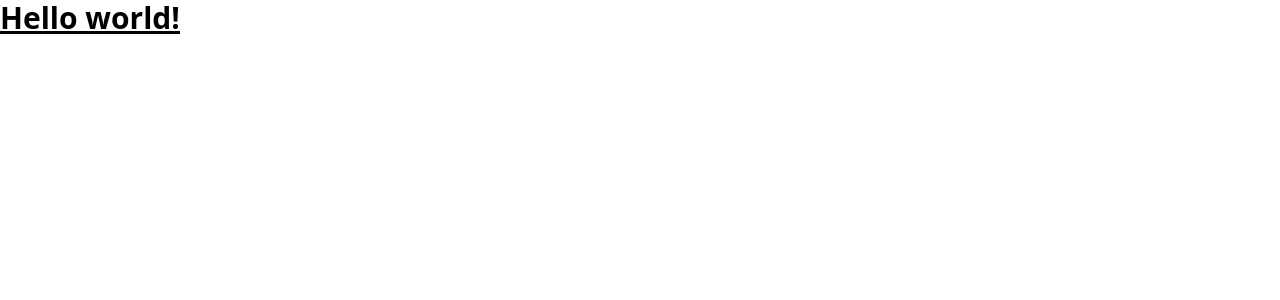
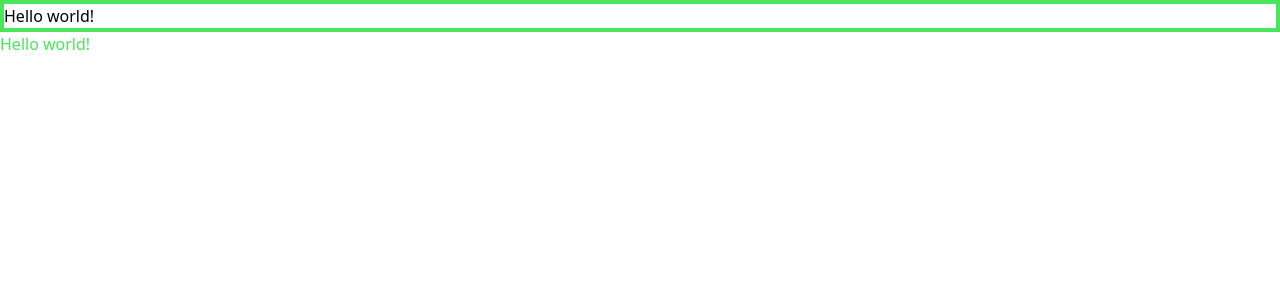
Before and after one commit to PuneetSivananda/ytube-projects, a Next.js app: page / in a window 1280 px wide. Shown: the top 300 px of the page. Built offline with nearby package versions, Linux system fonts and the light colour scheme.

Commit message:
wip: extending custom colors

```diff
--- a/app/page.tsx
+++ b/app/page.tsx
@@ -2,12 +2,16 @@ import Image from 'next/image'
 import { Inter } from '@next/font/google'
 import styles from './page.module.css'
 
-const inter = Inter({ subsets: ['latin'] })
 
 export default function Home() {
   return (
-    <h1 className="text-3xl font-bold underline">
-      Hello world!
-    </h1>
+    <div>
+      <h1 className="border-4 border-nextjs">
+        Hello world!
+      </h1>
+      <h1 className="text-nextjs">
+        Hello world!
+      </h1>
+    </div>
   )
 }
--- a/tailwind.config.js
+++ b/tailwind.config.js
@@ -6,7 +6,11 @@ module.exports = {
     "./components/**/*.{js,ts,jsx,tsx}",
   ],
   theme: {
-    extend: {},
+    extend: {
+      colors: {
+        "nextjs": "#49e659",
+      },
+    },
   },
   plugins: [],
 }
```
